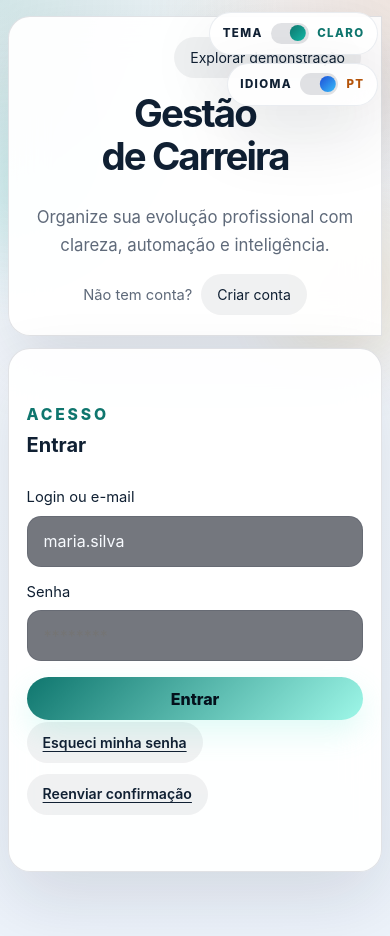
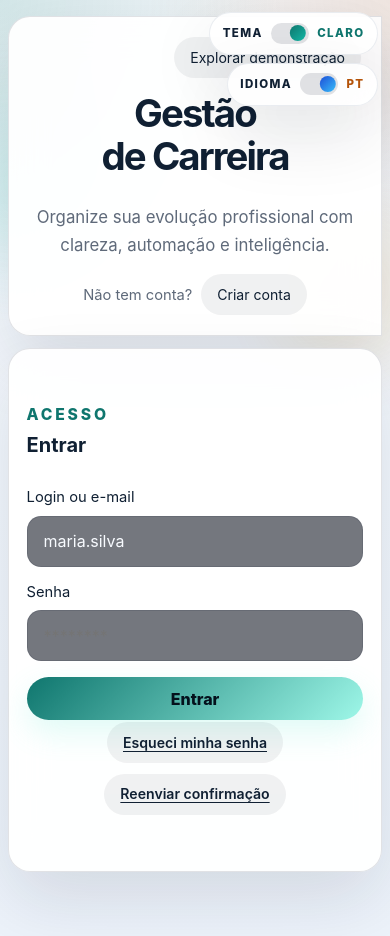
Before and after one commit to nathaliareiss/Gestaodecarreira, a Next.js app in the folder frontend/: page / in a window 390 px wide. Shown: the top 936 px of the page. Built offline with nearby package versions, Linux system fonts and the light colour scheme; no server answers.

Commit message:
feat: ajustar estilos da seção de autenticação para melhorar layout e responsividade

```diff
--- a/frontend/app/globals.css
+++ b/frontend/app/globals.css
@@ -454,6 +454,7 @@ html[data-theme="light"] .note-card {
   min-height: clamp(28rem, 62svh, 34rem);
   display: grid;
   align-items: center;
+  justify-items: stretch;
 }
 
 .auth-panel--login,
@@ -463,8 +464,9 @@ html[data-theme="light"] .note-card {
 
 .auth-panel .form-card--auth,
 .auth-panel .form-card--register {
-  width: min(100%, 30rem);
-  justify-self: center;
+  width: 100%;
+  max-width: none;
+  justify-self: stretch;
 }
 
 .auth-panel .form-card--auth {
@@ -792,6 +794,8 @@ html[data-theme="light"] .ghost-button {
 .auth-card-links--center {
   justify-content: center;
   text-align: center;
+  align-items: center;
+  width: 100%;
 }
 
 .auth-card-links .ghost-button--text {
@@ -2574,6 +2578,11 @@ html[data-language="en"] .language-toggle__dot {
     min-height: auto;
   }
 
+  .page-shell--auth {
+    min-height: auto;
+    display: block;
+  }
+
   .hero-links--auth .primary-button,
   .hero-links--auth .ghost-button,
   .auth-card__primary,
@@ -2751,4 +2760,8 @@ html[data-language="en"] .language-toggle__dot {
     flex-direction: column;
     align-items: flex-start;
   }
-}
+
+  .auth-card-links--center {
+    align-items: center;
+  }
+}
```
